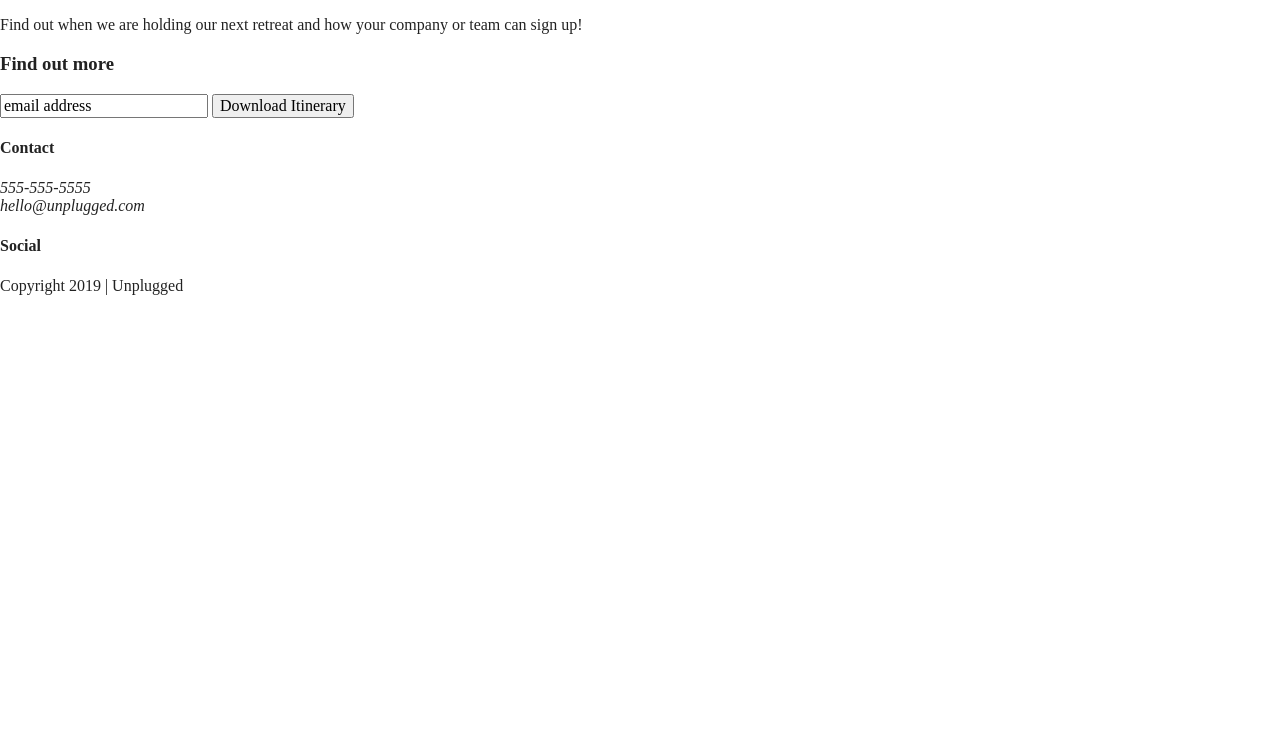
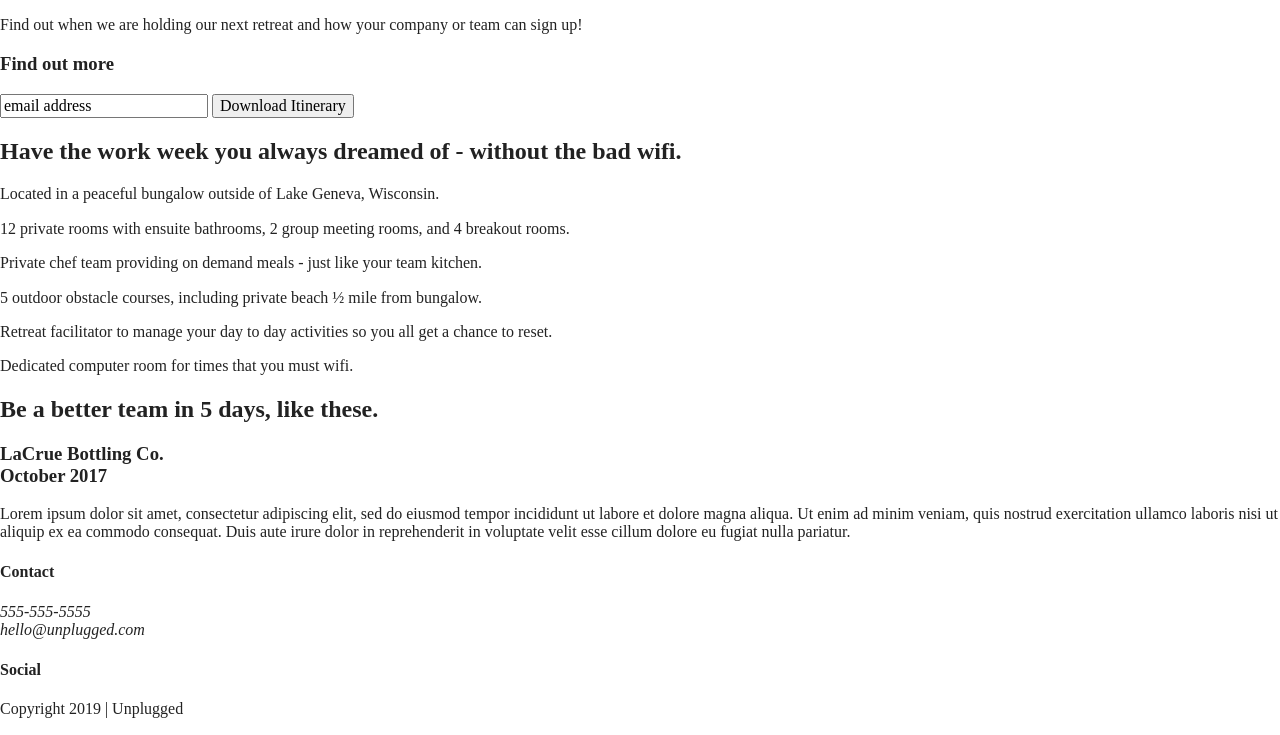
Before and after one commit to raqescar/unplugged-retreat, a website built with Parcel: page index.html in a window 1280 px wide. Shown: the part 176-911 px from the top of the page. Before the commit the page ends 800 px from the top, so only its background shows below. Built offline with nearby package versions, Linux system fonts and the light colour scheme.

Commit message:
Add home html content to features and reviews

```diff
--- a/index.html
+++ b/index.html
@@ -68,6 +68,60 @@
     </div>
   </aside>
 
+  <section class="features">
+    <div class="content-wrapper">
+      <h2>Have the work week you always dreamed of - without the bad wifi.</h2>
+
+      <article>
+        <p class="fontawesome-icon"></p>
+        <p class="features-item-description">Located in a peaceful bungalow outside of Lake Geneva, Wisconsin.</p>
+      </article>
+
+      <article>
+        <p class="fontawesome-icon"></p>
+        <p class="features-item-description">12 private rooms with ensuite bathrooms, 2 group meeting rooms, and 4 breakout rooms.</p>
+      </article>
+
+      <article>
+        <p class="fontawesome-icon"></p>
+        <p class="features-item-description">Private chef team providing on demand meals - just like your team kitchen.</p>
+      </article>
+
+      <article>
+        <p class="fontawesome-icon"></p>
+        <p class="features-item-description">5 outdoor obstacle courses, including private beach ½ mile from bungalow.</p>
+      </article>
+
+      <article>
+        <p class="fontawesome-icon"></p>
+        <p class="features-item-description">Retreat facilitator to manage your day to day activities so you all get a chance to reset.</p>
+      </article>
+
+      <article>
+        <p class="fontawesome-icon"></p>
+        <p class="features-item-description">Dedicated computer room for times that you must wifi.</p>
+      </article>
+
+    </div>
+  </section>
+
+
+  <section class="reviews">
+
+    <div class="content-wrapper">
+      <h2>Be a better team in 5 days, like these.</h2>
+
+      <article>
+        <div>
+          <h3> LaCrue Bottling Co.<br>
+              October 2017</h3>
+          <p>Lorem ipsum dolor sit amet, consectetur adipiscing elit, sed do eiusmod tempor incididunt ut labore et dolore magna aliqua. Ut enim ad minim veniam, quis nostrud exercitation ullamco laboris nisi ut aliquip ex ea commodo consequat. Duis aute irure dolor in reprehenderit in voluptate velit esse cillum dolore eu fugiat nulla pariatur. </p>
+        </div>
+      </article>
+
+    </div>
+  </section>
+
 </main>
 
 <footer>
```
